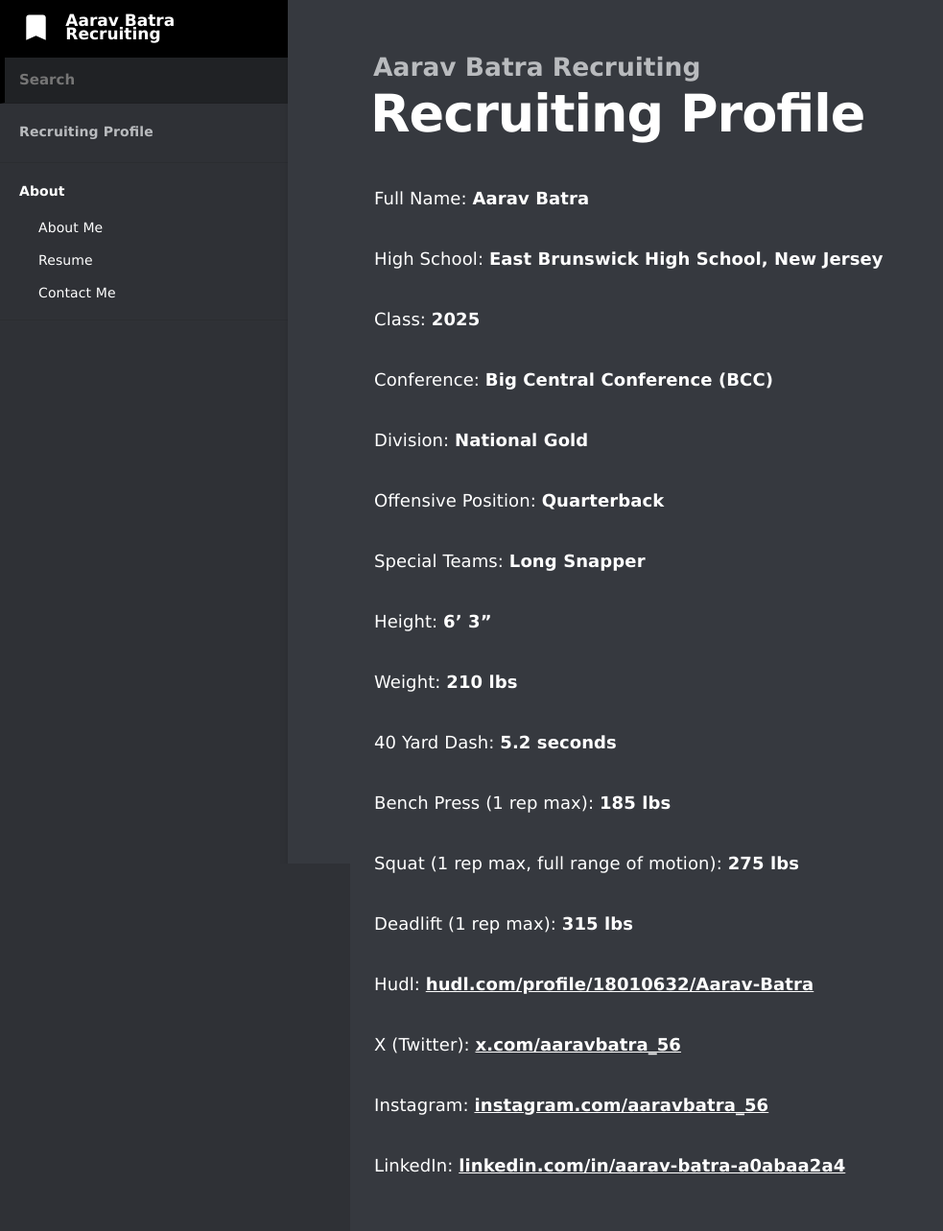
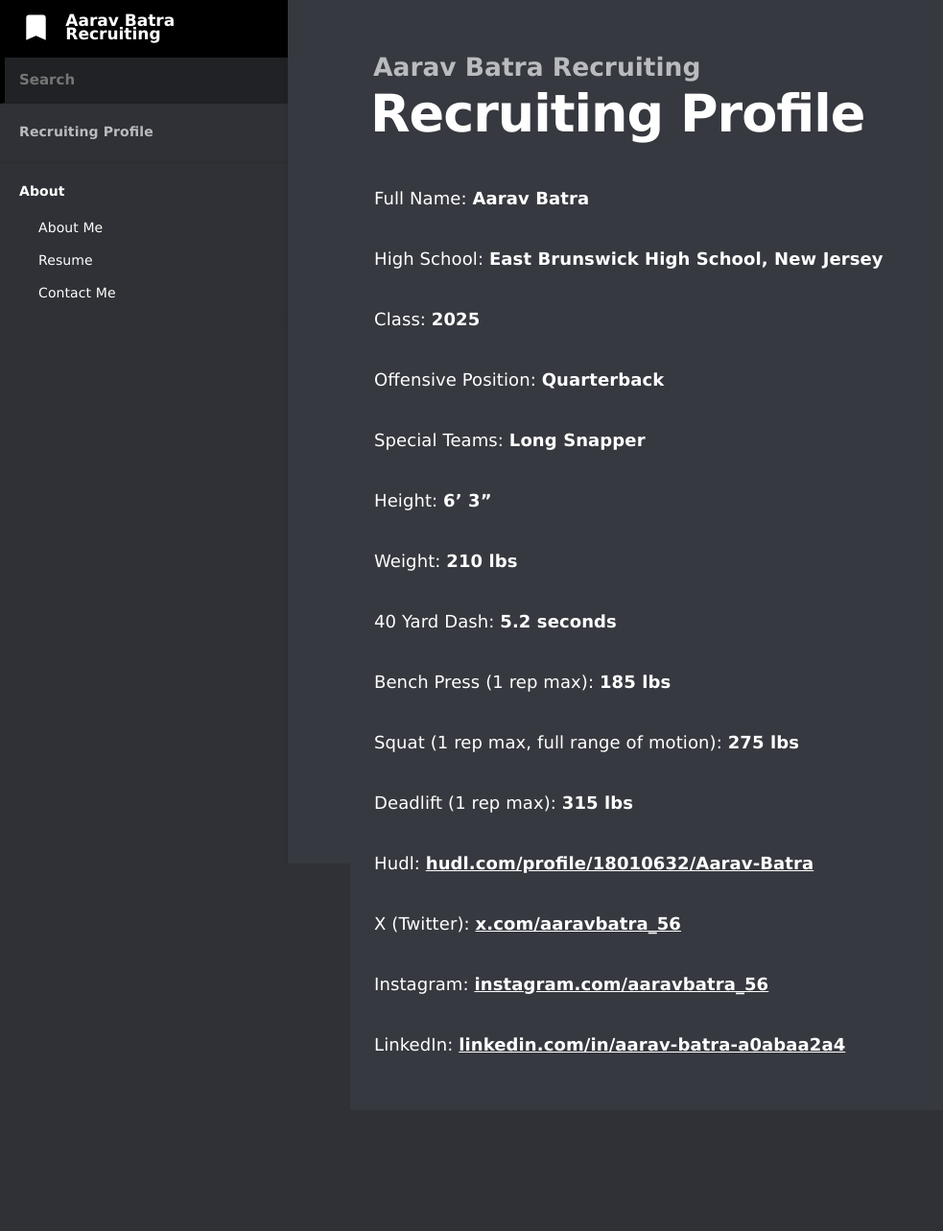
Before and after one commit to batra-aarav/recruit.aaravbatra.me, a Jekyll site: the page built from index.md, in a window 1280 px wide. Shown: the whole page at 96% size, without its empty margins (0-983 px from the left). Built offline with Jekyll 4.4.1, drawn with Linux system fonts in a browser that asks for light colours; after the commit the page ends 1157 px from its top, so only the background shows below that.

Commit message:
remove division/conference

```diff
--- a/index.md
+++ b/index.md
@@ -8,10 +8,6 @@ Full Name: **Aarav Batra**
 High School: **East Brunswick High School, New Jersey**
 
 Class: **2025**
-
-Conference: **Big Central Conference (BCC)**
-
-Division: **National Gold**
 
 Offensive Position: **Quarterback**
 
```
